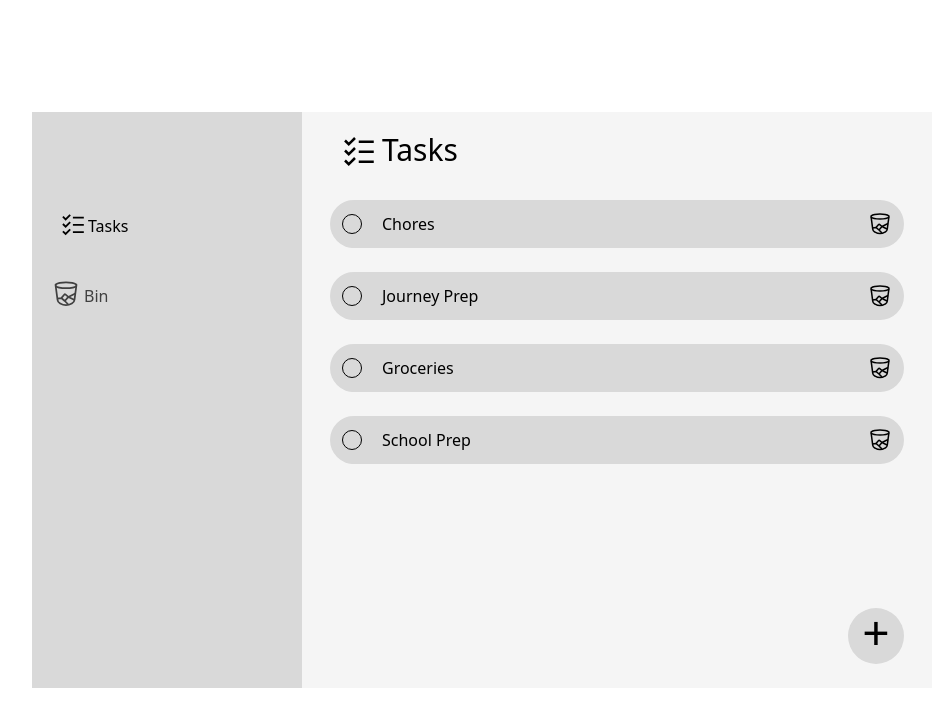
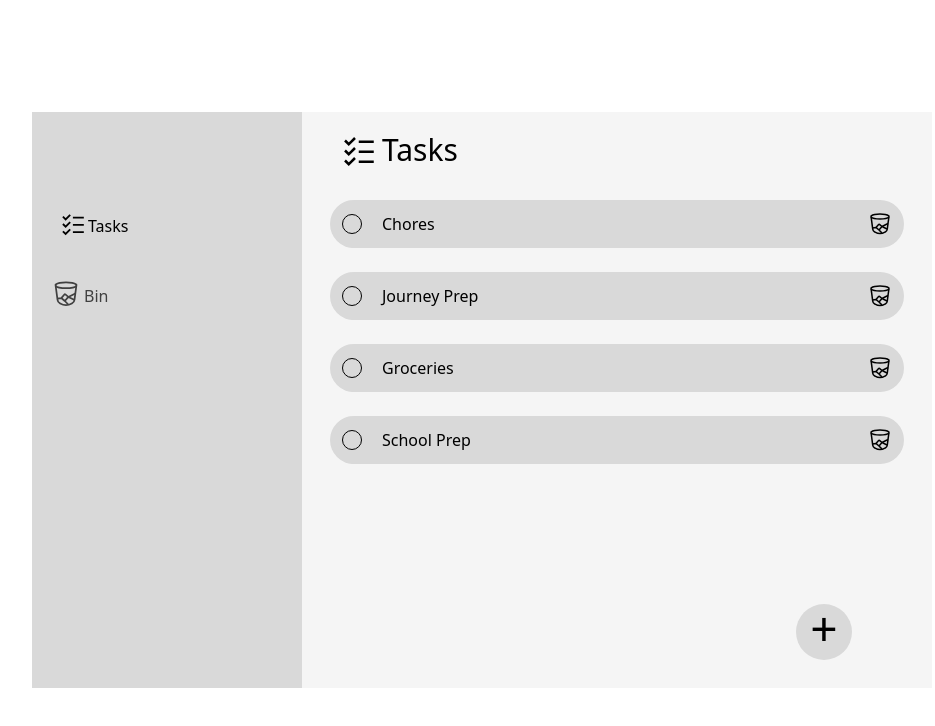
Before and after one commit to davidBen-Adeji/todo_app, a React (Vite) app: page / in a window 1280 px wide. Shown: the top 726 px of the page, without its empty margins (158-1093 px from the left). Built offline with nearby package versions, Linux system fonts and the light colour scheme.

Commit message:
updated delete and add buttons

```diff
--- a/public/style.css
+++ b/public/style.css
@@ -54,6 +54,7 @@ ol {
   max-height: 42.5rem;
   display: grid;
   grid-template-rows: 1fr 9fr;
+  position: relative;
 }
 
 @media (min-width: 56.31125rem) {
--- a/src/Components/Bin/Bin.jsx
+++ b/src/Components/Bin/Bin.jsx
@@ -33,7 +33,7 @@ export default function Bin({ bin, onDeletePermanently, onRestoreTask }) {
       <Title />
       {binItemsComponent}
       <button
-        className="absolute right-7 bottom-6 flex justify-center items-center bg-[#d9d9d9] w-14 h-14 rounded-full"
+        className="absolute right-10 lappy:right-15 bottom-7 flex justify-center items-center bg-[#d9d9d9] w-14 h-14 rounded-full"
         type="button"
         onClick={onDeleteAll}
       >
--- a/src/Components/Main.jsx
+++ b/src/Components/Main.jsx
@@ -103,7 +103,7 @@ export default function Main() {
     setIndex(index);
   }
   return (
-    <main className="bg-[#F5F5F5] relative px-7 pb-1 overflow-y-scroll">
+    <main className="bg-[#F5F5F5] px-7 pb-1 overflow-y-scroll">
       <RoutesComponent
         task={tasks[index]}
         tasks={tasks}
--- a/src/Components/Tasks/NewTaskButton.jsx
+++ b/src/Components/Tasks/NewTaskButton.jsx
@@ -3,7 +3,7 @@ import { Link } from "react-router-dom";
 export default function NewTaskButton() {
   return (
     <Link
-      className="absolute right-7 bottom-6 flex justify-center bg-[#d9d9d9] w-14 h-14 rounded-full text-5xl"
+      className="absolute right-10 lappy:right-20 bottom-7 flex justify-center bg-[#d9d9d9] w-14 h-14 rounded-full text-5xl"
       to="/newTask"
     >
       <span>+</span>
```
